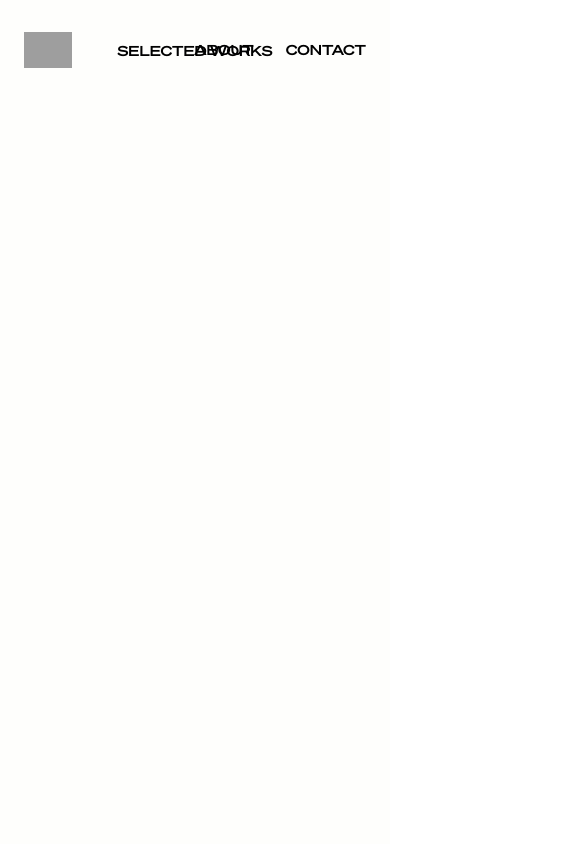
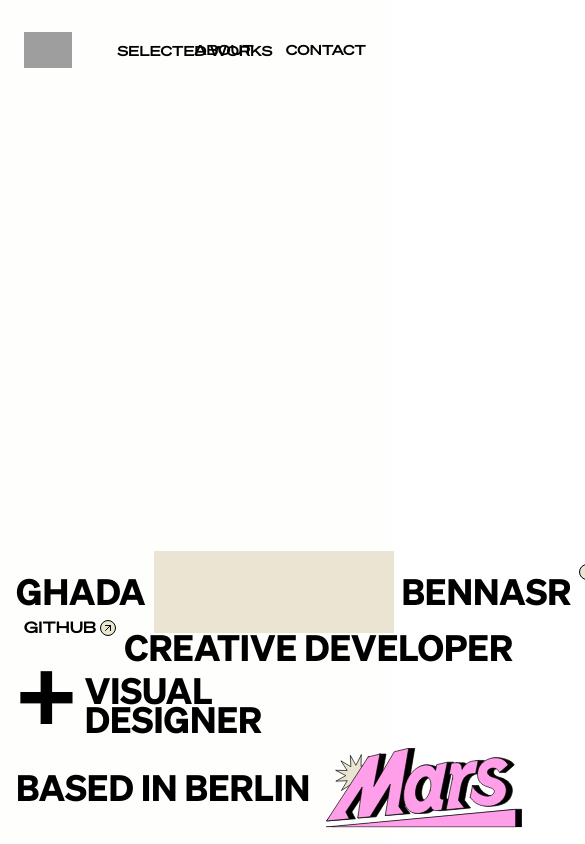
Before and after one commit to GhadaBN/dev-portfolio, a React (Vite) app: page /selected-works in a window 390 px wide. Shown: the top 844 px of the page, 585 px wide, since content can reach past the window. Built offline with nearby package versions, Linux system fonts and the light colour scheme; grey boxes are pictures that could not be loaded.

Commit message:
projects-data-json-file

```diff
--- a/src/components/Header/Header.jsx
+++ b/src/components/Header/Header.jsx
@@ -8,14 +8,17 @@
     <header className="absolute bottom-4 left-4 sm:left-0 md:bottom-4 md:left-4 lg:left-6 flex flex-col items-start text-left w-[90vw]">
       <div className="relative text-4xl md:text-customXl font-sohne font-book leading-tight-0.9 uppercase whitespace-nowrap flex items-center space-x-2">
         <span>GHADA</span>
-        <span className="h-20 w-60 bg-customBeige inline-block"></span>
+        <span
+          className="w-60 bg-customBeige inline-block align-middle"
+          style={{ height: "10vh" }}
+        ></span>
         <span>BENNASR</span>
         <Link
           to="/about"
           className="flex items-center space-x-1 group relative -top-5"
         >
           <span className="h-4 w-4 rounded-full border border-black bg-customBeige group-hover:bg-customRed"></span>
-          <span className="font-sohneBreit font-semibold text-customSm uppercase ">
+          <span className="font-sohneBreit font-semibold text-customSm uppercase">
             About
           </span>
         </Link>
--- a/src/pages/SelectedWorks/SelectedWorks.jsx
+++ b/src/pages/SelectedWorks/SelectedWorks.jsx
@@ -1,7 +1,64 @@
 import React from "react";
+import { Link } from "react-router-dom";
+import { FiArrowUpRight } from "react-icons/fi";
+import { assets } from "../../assets/assets";
 
 const SelectedWorks = () => {
-  return <div></div>;
+  return (
+    <header className="absolute bottom-4 left-4 sm:left-0 md:bottom-4 md:left-4 lg:left-6 flex flex-col items-start text-left w-[90vw]">
+      <div className="relative text-4xl md:text-customXl font-sohne font-book leading-tight-0.9 uppercase whitespace-nowrap flex items-center space-x-2">
+        <span>GHADA</span>
+        <span
+          className="w-60 bg-customBeige inline-block"
+          style={{ height: "9.8vh" }}
+        ></span>
+        <span>BENNASR</span>
+        <Link
+          to="/about"
+          className="flex items-center space-x-1 group relative -top-5"
+        >
+          <span className="h-4 w-4 rounded-full border border-black bg-customBeige group-hover:bg-customRed"></span>
+          <span className="font-sohneBreit font-semibold text-customSm uppercase ">
+            About
+          </span>
+        </Link>
+      </div>
+
+      <div className="relative text-4xl md:text-customXl font-sohne font-book leading-tight-0.9 uppercase whitespace-nowrap flex items-center space-x-2">
+        <a
+          href={"https://github.com/GhadaBN"}
+          target="_blank"
+          rel="noopener noreferrer"
+          className="flex items-center space-x-1 group ml-2 relative -top-5"
+        >
+          <span className="font-sohneBreit font-semibold text-customSm uppercase">
+            GITHUB
+          </span>
+          <span className="relative h-4 w-4 rounded-full border border-black bg-customBeige group-hover:bg-customRed flex items-center justify-center">
+            {" "}
+            <FiArrowUpRight className="text-black group-hover:text-white h-3 w-3" />
+          </span>
+        </a>
+
+        <span>CREATIVE DEVELOPER</span>
+      </div>
+
+      <div className="text-4xl md:text-customXl font-sohne leading-tight-0.9 font-book uppercase">
+        <div className="flex items-center">
+          <span className="relative text-customXl -top-3">+</span>
+          <span className="ml-2">VISUAL DESIGNER</span>
+        </div>
+      </div>
+      <div className="flex items-center text-4xl md:text-customXl leading-tight-0.9 font-sohne font-book uppercase whitespace-nowrap">
+        <span>BASED IN BERLIN</span>
+        <img
+          src={assets.mars_icon}
+          alt="icon"
+          className="h-20 w-auto ml-4 align-middle"
+        />
+      </div>
+    </header>
+  );
 };
 
 export default SelectedWorks;
```
Also changed, not shown: src/assets/projectsData.json (added, +91 -0 lines).
